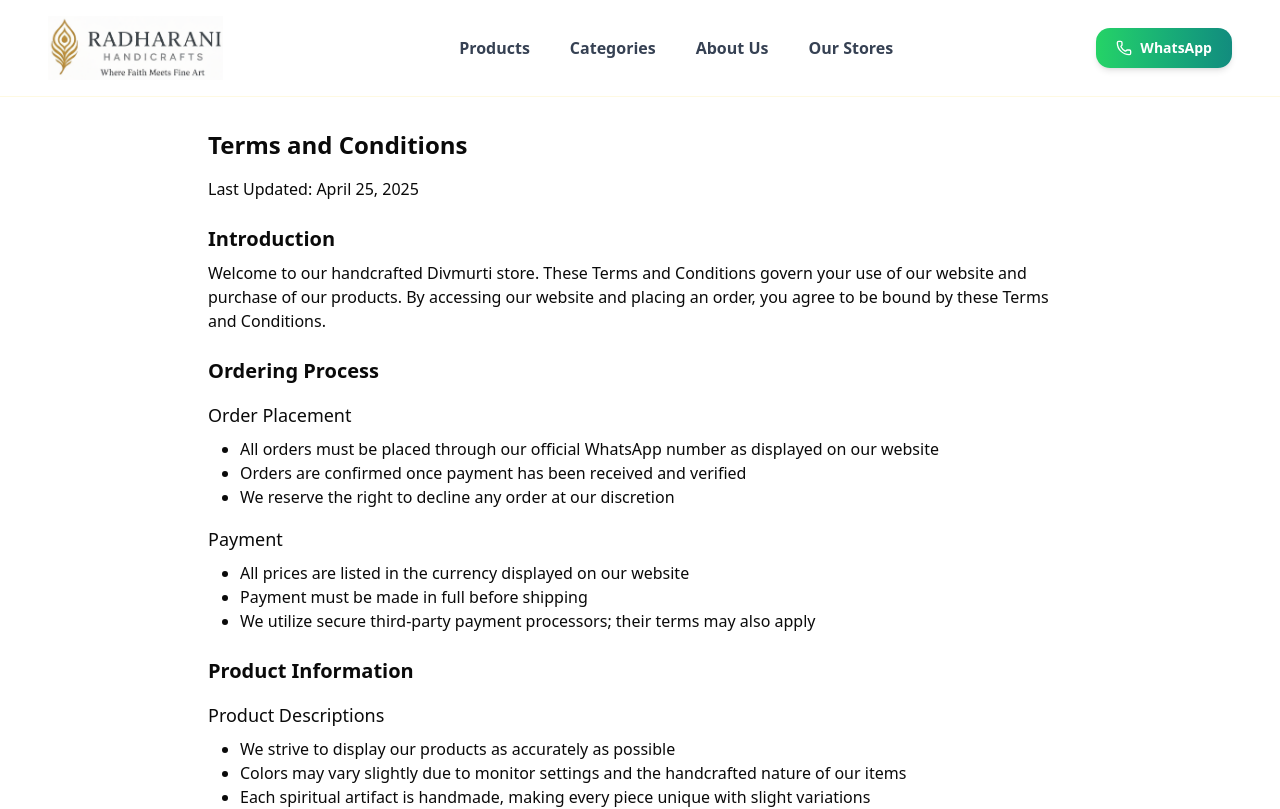
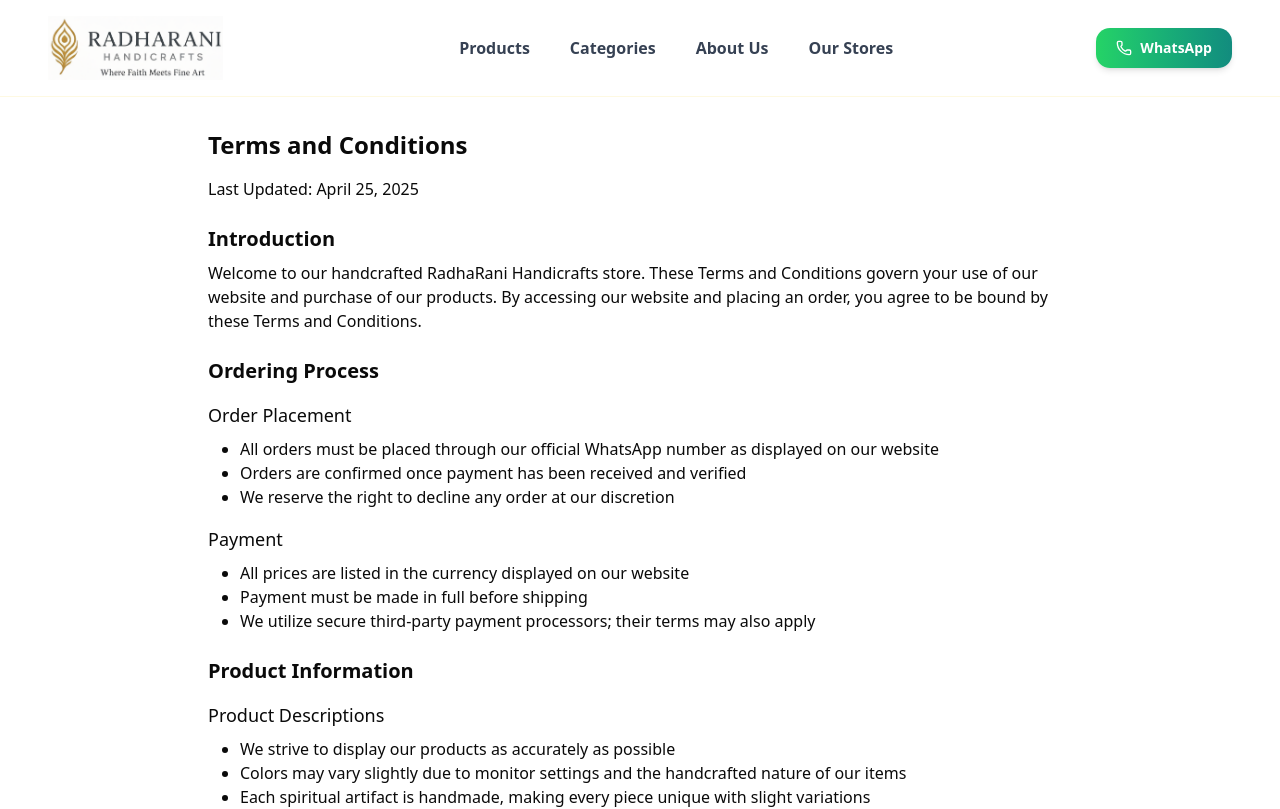
Before and after one commit to afkshreshtha/RadhaRaniHandicraft, a Next.js app: page /terms in a window 1280 px wide. Shown: the top 809 px of the page. Built offline with nearby package versions, Linux system fonts and the light colour scheme.

Commit message:
Update store name in Terms and Conditions

```diff
--- a/app/terms/page.tsx
+++ b/app/terms/page.tsx
@@ -23,7 +23,7 @@ export default function TermsAndConditions() {
         <p className="mb-4">Last Updated: April 25, 2025</p>
 
         <h2 className="text-xl font-semibold mt-6 mb-2">Introduction</h2>
-        <p className="mb-4">Welcome to our handcrafted Divmurti store. These Terms and Conditions govern your use of our website and purchase of our products. By accessing our website and placing an order, you agree to be bound by these Terms and Conditions.</p>
+        <p className="mb-4">Welcome to our handcrafted RadhaRani Handicrafts store. These Terms and Conditions govern your use of our website and purchase of our products. By accessing our website and placing an order, you agree to be bound by these Terms and Conditions.</p>
 
         <h2 className="text-xl font-semibold mt-6 mb-2">Ordering Process</h2>
         <h3 className="text-lg font-medium mt-4 mb-2">Order Placement</h3>
```
